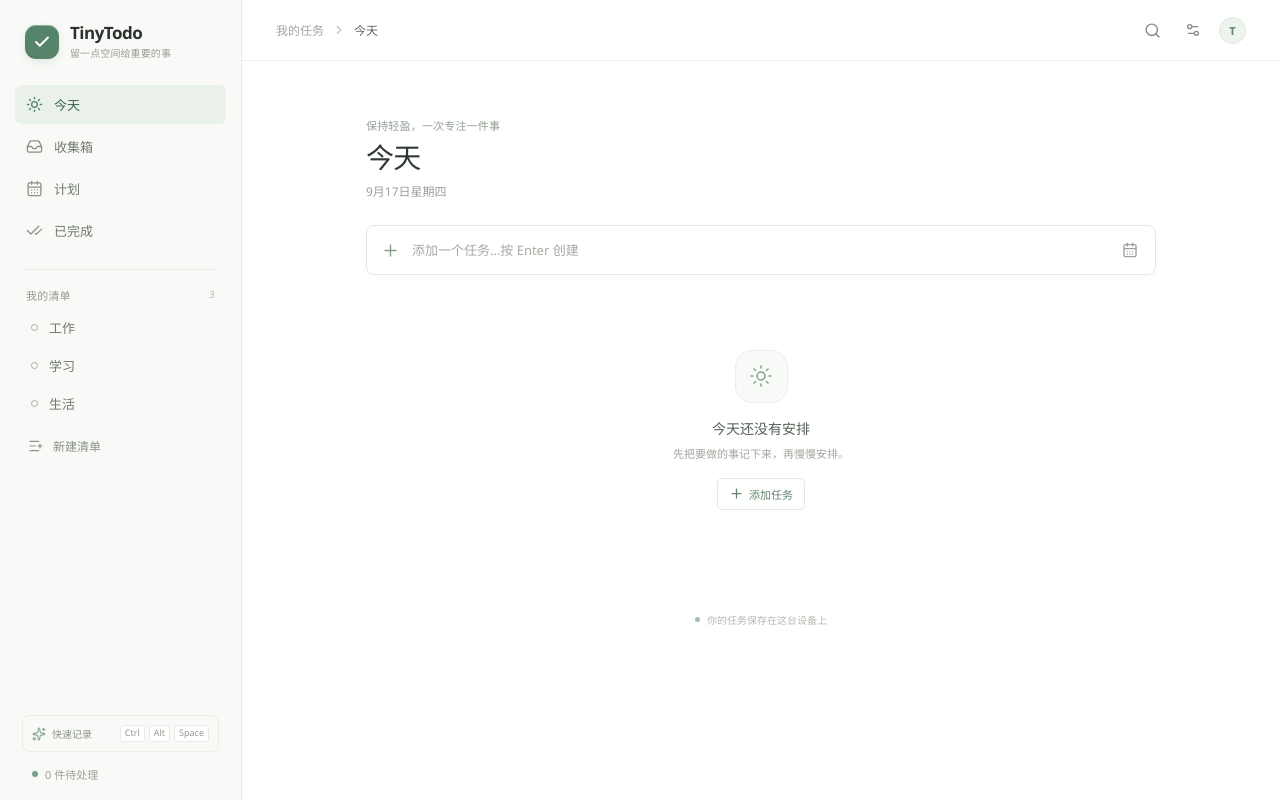
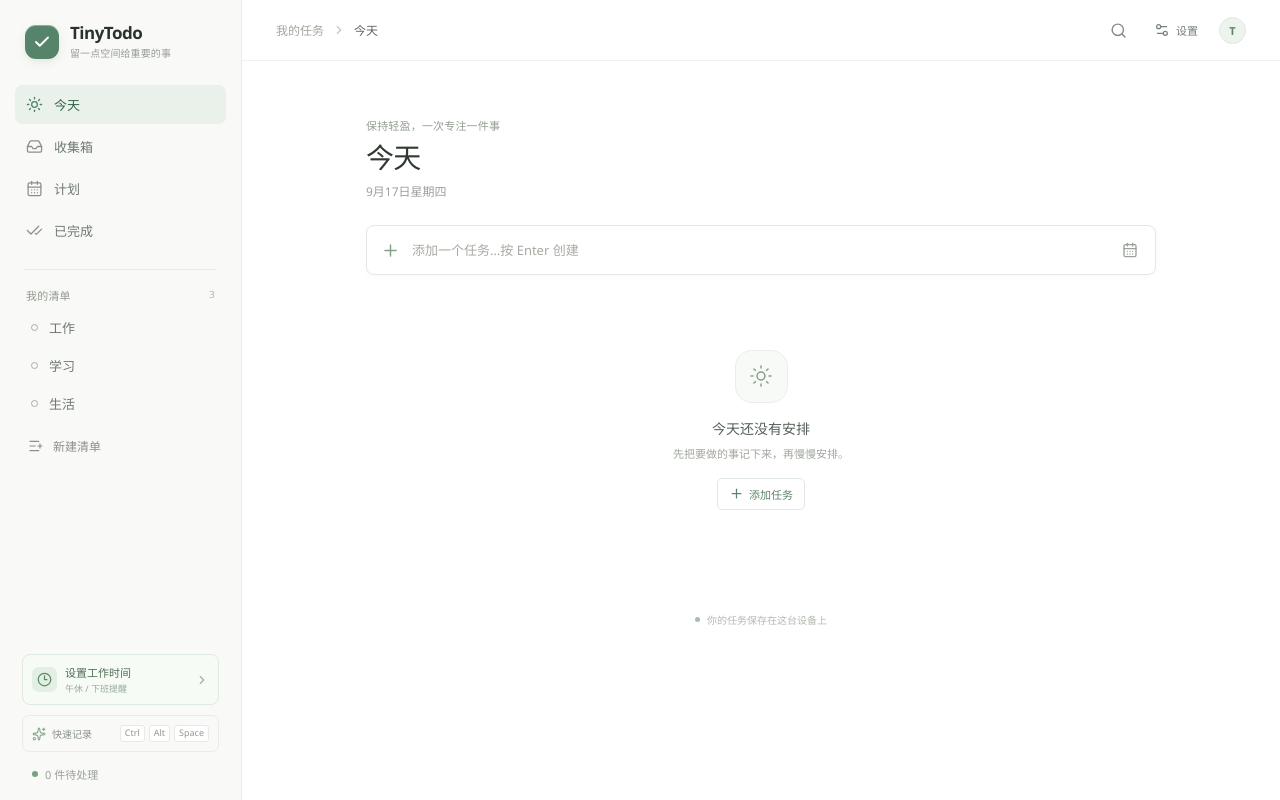
Before and after one commit to gcc-luo/tindytodo, a Vue app: page / in a window 1280 px wide. Built offline with nearby package versions, Linux system fonts and the light colour scheme.

Commit message:
fix: make work reminder settings discoverable

```diff
--- a/src/App.vue
+++ b/src/App.vue
@@ -468,6 +468,11 @@ onBeforeUnmount(() => {
       </nav>
 
       <div class="sidebar-bottom">
+        <button class="work-settings-entry" type="button" @click="openSettings">
+          <span class="work-settings-entry-icon"><Clock3 :size="15" /></span>
+          <span><strong>设置工作时间</strong><small>午休 / 下班提醒</small></span>
+          <ChevronRight :size="14" />
+        </button>
         <div class="shortcut-hint" :title="shortcutRegistered ? `快速记录：${shortcutLabel}` : '快捷键都被占用；仍可在主窗口快速添加'">
           <Sparkles :size="14" /><span>快速记录</span>
           <template v-if="shortcutRegistered"><kbd v-for="part in shortcutLabel.split(' + ')" :key="part">{{ part }}</kbd></template>
@@ -487,7 +492,7 @@ onBeforeUnmount(() => {
             <button class="icon-button" type="button" aria-label="关闭搜索" @click="closeSearch"><X :size="15" /></button>
           </label>
           <button v-else class="icon-button search-trigger" type="button" aria-label="搜索任务" title="搜索任务" @click="beginSearch"><Search :size="17" /></button>
-          <button class="help-button" type="button" title="设置" aria-label="设置" @click="openSettings"><Settings2 :size="16" /></button>
+          <button class="settings-trigger" type="button" title="设置工作时间和应用选项" aria-label="设置" @click="openSettings"><Settings2 :size="16" /><span>设置</span></button>
           <div class="avatar">T</div>
         </div>
       </header>
--- a/src/style.css
+++ b/src/style.css
@@ -69,6 +69,13 @@ button:disabled { opacity: .45; cursor: default; }
 .new-list-form { display: flex; align-items: center; gap: 2px; padding: 4px 0; }
 .new-list-form input { width: 100%; min-width: 0; padding: 7px 8px; border: 1px solid var(--line-strong); border-radius: 5px; background: white; font-size: 12px; }
 .sidebar-bottom { margin-top: auto; padding: 15px 7px 0; }
+.work-settings-entry { display: flex; width: 100%; align-items: center; gap: 8px; margin-bottom: 10px; padding: 9px 9px; border: 1px solid #dfeade; border-radius: 8px; background: #f7fbf6; color: #52745b; cursor: pointer; text-align: left; transition: border-color .14s ease, background .14s ease, transform .14s ease; }
+.work-settings-entry:hover { border-color: #b9d0bb; background: #f0f7ef; transform: translateY(-1px); }
+.work-settings-entry-icon { display: grid; width: 25px; height: 25px; flex: 0 0 25px; place-items: center; border-radius: 7px; background: #e2efe2; color: #5a8965; }
+.work-settings-entry > span:nth-child(2) { display: flex; min-width: 0; flex: 1; flex-direction: column; gap: 2px; }
+.work-settings-entry strong { color: #4f6f56; font-size: 11px; font-weight: 650; }
+.work-settings-entry small { color: #97aa99; font-size: 9px; }
+.work-settings-entry > svg { color: #9cb29e; }
 .shortcut-hint { display: flex; flex-wrap: wrap; align-items: center; gap: 4px; padding: 9px 9px; border: 1px solid #e9ede6; border-radius: 7px; color: #879187; font-size: 10px; }
 .shortcut-hint svg { margin-right: 2px; color: #8caa94; }
 .shortcut-hint span { margin-right: auto; }
@@ -91,7 +98,9 @@ kbd { min-width: 19px; padding: 2px 4px; border: 1px solid #e7ebe4; border-radiu
 .icon-button:hover { background: #f1f4ef; color: #4d6252; }
 .search-trigger, .help-button { width: 30px; height: 30px; border: 0; border-radius: 6px; background: transparent; color: #858d83; cursor: pointer; }
 .search-trigger:hover, .help-button:hover { background: #f1f4ef; color: #4d6252; }
-.help-button { display: grid; place-items: center; }
+.settings-trigger { display: inline-flex; height: 30px; align-items: center; gap: 6px; padding: 0 9px; border: 1px solid transparent; border-radius: 6px; background: transparent; color: #758276; cursor: pointer; font: inherit; font-size: 11px; }
+.settings-trigger:hover { border-color: #dfe8df; background: #f1f4ef; color: #4d6252; }
+.settings-trigger svg { stroke-width: 1.8; }
 .avatar { display: grid; width: 27px; height: 27px; place-items: center; border: 1px solid #dfe8df; border-radius: 50%; background: #edf4ed; color: #60816a; font: 700 11px 'Segoe UI', sans-serif; }
 .search-field { display: flex; width: 250px; align-items: center; gap: 7px; padding: 0 7px 0 10px; border: 1px solid #dfe8df; border-radius: 6px; color: #899288; }
 .search-field input { width: 100%; height: 30px; border: 0; outline: 0; background: transparent; color: var(--ink); font-size: 12px; }
```
